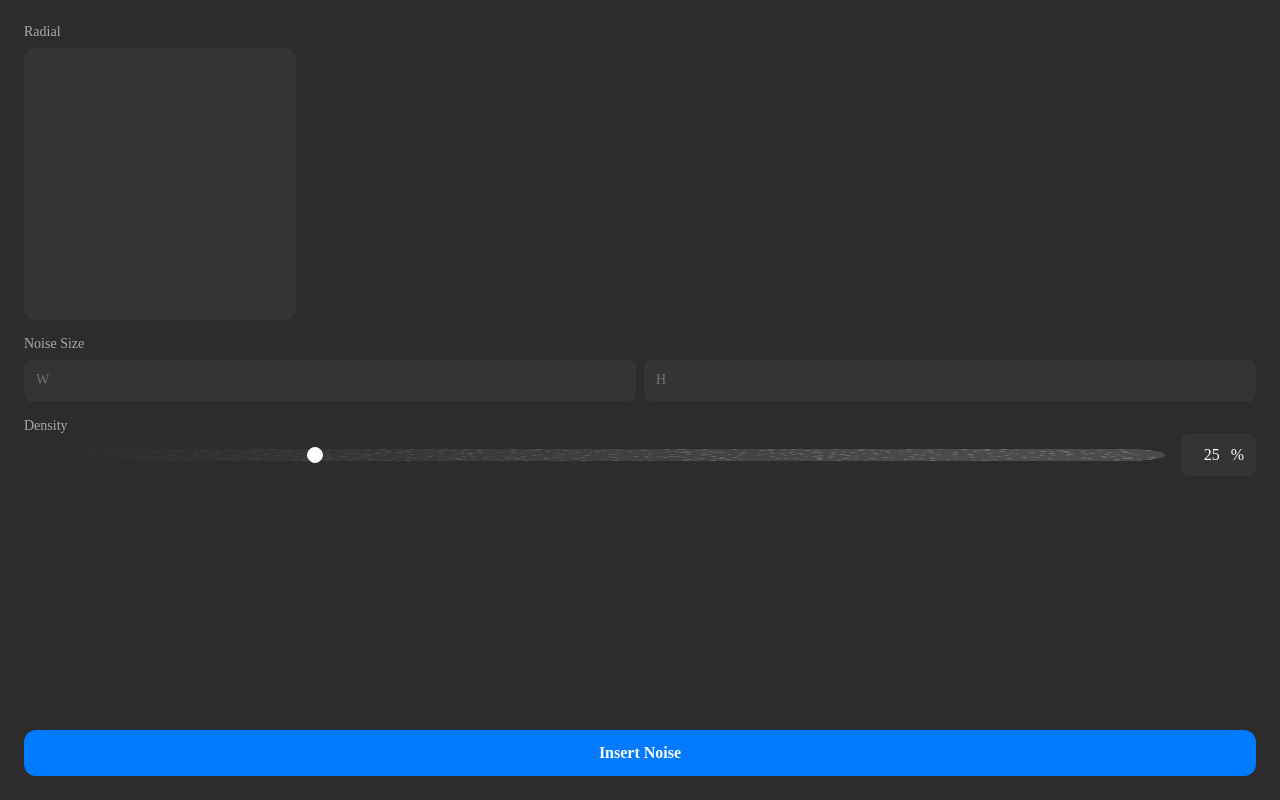
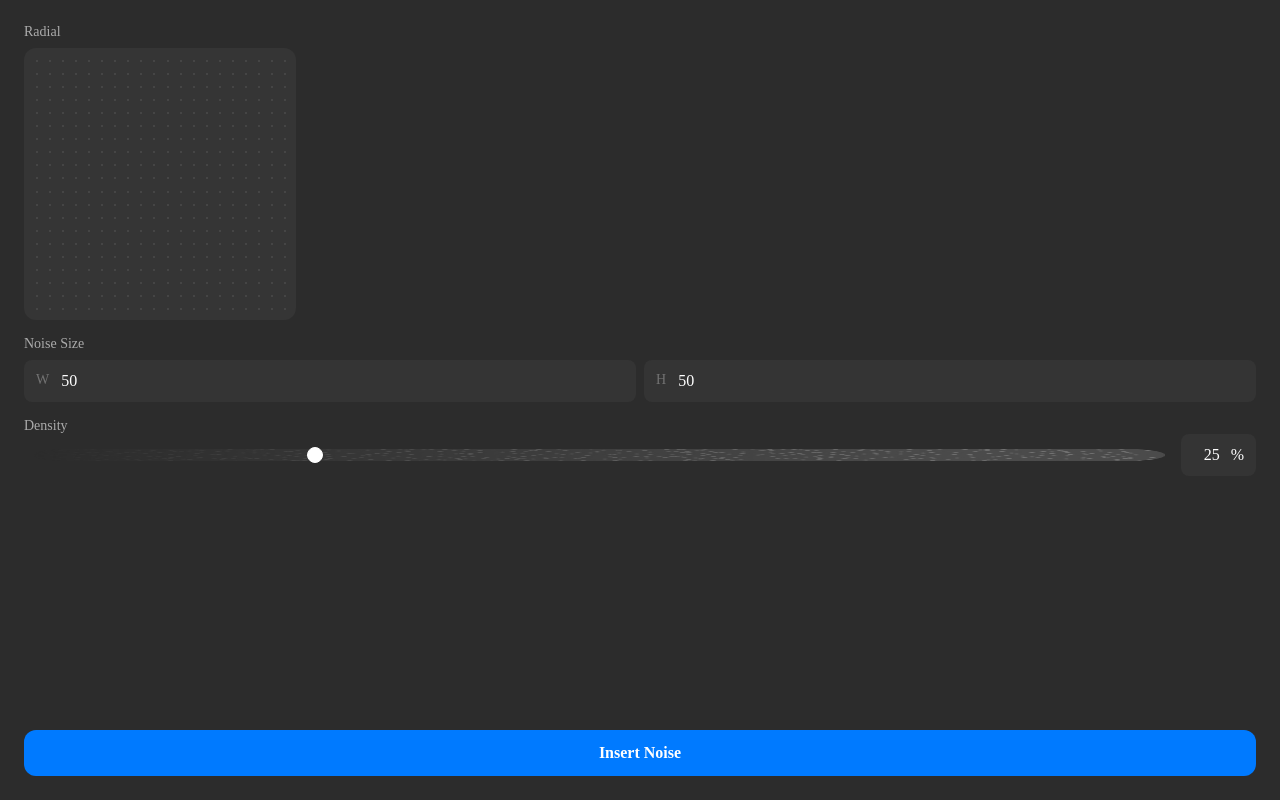
Before and after one commit to alieabbasi/dmazing-noise-generator, a React app: page / in a window 1280 px wide. Built offline with nearby package versions, Linux system fonts and the light colour scheme; a web font is replaced by a local one.

Commit message:
Added logics and point selection

```diff
--- a/src/app/components/App.tsx
+++ b/src/app/components/App.tsx
@@ -2,29 +2,53 @@ import React, { ChangeEvent, useState } from "react";
 import "../styles/app.css";
 import Input from "./Input/Input";
 import Slider from "./Slider/Slider";
+import PointSelector from "./PointSelector/PointSelector";
+import {
+  LinearDensityCreation,
+  ReadialDensityCreation,
+} from "../../typings/interfaces";
 
 function App() {
   const [variables, setVariables] = useState({
-    width: "",
-    height: "",
+    x: -1,
+    y: -1,
+    width: "50",
+    height: "50",
     size: 1,
     density: 25,
   });
 
-  // const onCreate = () => {
-  //   parent.postMessage(
-  //     {
-  //       pluginMessage: {
-  //         type: "create-shapes",
-  //         width: +variables.width,
-  //         height: +variables.height,
-  //         size: +variables.size,
-  //         scale: +variables.distribution,
-  //       },
-  //     },
-  //     "*"
-  //   );
-  // };
+  const onInsert = () => {
+    if (variables.x === -1) {
+      createLinearNoise();
+    } else {
+      createRadialNoise();
+    }
+  };
+
+  const createLinearNoise = () => {
+    const data: LinearDensityCreation = {
+      type: "linear-density",
+      width: +variables.width,
+      height: +variables.height,
+      size: variables.size,
+      density: (100 - variables.density) * 0.09 + 1,
+    };
+    parent.postMessage({ pluginMessage: data });
+  };
+
+  const createRadialNoise = () => {
+    const data: ReadialDensityCreation = {
+      type: "radial-density",
+      width: +variables.width,
+      height: +variables.height,
+      size: variables.size,
+      density: (100 - variables.density) * 0.25 + 1,
+      x: (+variables.width / 19) * (variables.x + 1),
+      y: (+variables.height / 19) * (variables.y + 1),
+    };
+    parent.postMessage({ pluginMessage: data });
+  };
 
   const handleVariableChange = (event: ChangeEvent<HTMLInputElement>) => {
     setVariables((prev) => ({
@@ -33,12 +57,16 @@ function App() {
     }));
   };
 
-  const handleDensityChange = (value: number) => {
+  const densityChangeHandler = (value: number) => {
     setVariables((prev) => ({
       ...prev,
-      density: value,
+      density: value <= 100 ? value : prev.density,
     }));
-  }
+  };
+
+  const pointChangeHandler = (i: number, j: number) => {
+    setVariables((prev) => ({ ...prev, x: i / 19, y: j / 19 }));
+  };
 
   React.useEffect(() => {
     // This is how we read messages sent from the plugin controller
@@ -54,7 +82,7 @@ function App() {
     <div className="app">
       <div>
         <p className="opacity-60">Radial </p>
-        <div className="point-selector-wrapper"></div>
+        <PointSelector onSelect={pointChangeHandler} />
       </div>
       <div>
         <p className="opacity-60">Noise Size</p>
@@ -75,9 +103,15 @@ function App() {
       </div>
       <div className="density-section">
         <p className="opacity-60">Density</p>
-        <Slider value={variables.density} name="density" onChange={handleDensityChange}/>
+        <Slider
+          value={variables.density}
+          name="density"
+          onChange={densityChangeHandler}
+        />
       </div>
-      <button className="prm-btn">Insert Noise</button>
+      <button className="prm-btn" onClick={onInsert}>
+        Insert Noise
+      </button>
     </div>
   );
 }
--- /dev/null
+++ b/src/app/components/PointSelector/PointSelector.tsx
@@ -0,0 +1,80 @@
+import React, { FC, Fragment, useMemo, useState } from "react";
+import "./point-selector.css";
+import SelectionHoverSVG from "../../assets/images/selection-hover.svg";
+import SelectionSVG from "../../assets/images/selection.svg";
+
+interface PointSelectorProps {
+  onSelect: (i: number, j: number) => void;
+}
+
+const PointSelector: FC<PointSelectorProps> = ({ onSelect }) => {
+  const [selectedIJ, setSelectedIJ] = useState<{ i: number; j: number }>({
+    i: undefined,
+    j: undefined,
+  });
+  const circlesArr = useMemo(() => {
+    const arr = [];
+    for (let i = 0; i < 20; i++) {
+      arr.push(i);
+    }
+
+    return arr;
+  }, []);
+
+  const pointSelectionHandler = (i: number, j: number) => {
+    setSelectedIJ({ i, j });
+    onSelect(i, j);
+  };
+
+  return (
+    <div className="point-selector-wrapper">
+      <div className="point-selector">
+        <Circles circlesArr={circlesArr} />
+        {circlesArr.map((i) => (
+          <Fragment key={`fg-${i}`}>
+            {circlesArr.map(
+              (j) =>
+                i < circlesArr.length - 1 &&
+                j < circlesArr.length - 1 && (
+                  <div
+                    className="selectoion-box"
+                    id={`${i}-${j}`}
+                    key={`${i}-${j}`}
+                    onClick={() => pointSelectionHandler(i, j)}
+                  >
+                    {selectedIJ.i === i && selectedIJ.j === j ? (
+                      <div className="selectoion-box-selected">
+                        <img src={SelectionSVG} alt="" />
+                      </div>
+                    ) : (
+                      <div className="selectoion-box-hover">
+                        <img src={SelectionHoverSVG} alt="" />
+                      </div>
+                    )}
+                  </div>
+                )
+            )}
+          </Fragment>
+        ))}
+      </div>
+    </div>
+  );
+};
+
+export default PointSelector;
+
+const Circles = ({ circlesArr }: { circlesArr: any[] }) => (
+  <Fragment>
+    {circlesArr.map((i) => (
+      <Fragment key={`fgg-${i}`}>
+        {circlesArr.map((j) => (
+          <div
+            key={`dot-${i}-${j}`}
+            className="point-selection-dot"
+            style={{ top: i * 13.05, left: j * 13.05 }}
+          ></div>
+        ))}
+      </Fragment>
+    ))}
+  </Fragment>
+);
--- /dev/null
+++ b/src/app/components/PointSelector/point-selector.css
@@ -0,0 +1,50 @@
+.point-selector-wrapper {
+  background-color: #353535;
+  width: 272px;
+  height: 272px;
+  margin-top: 8px;
+  border-radius: 12px;
+  padding: 12px;
+}
+
+.point-selector {
+  position: relative;
+  width: 100%;
+  height:  100%;
+  display: flex;
+  flex-wrap: wrap;
+}
+
+.point-selection-dot {
+  width: 2px;
+  height: 2px;
+  border-radius: 2px;
+  background-color: #4B4B4B;
+  position: absolute;
+}
+
+.selectoion-box {
+  width: 13.05px;
+  height: 13.05px;
+  position: relative;
+  cursor: pointer;
+}
+
+.selectoion-box-hover {
+  position: absolute;
+  top: 50%;
+  left: 50%;
+  transform: translateX(-50%) translateY(-50%);
+  display: none;
+}
+
+.selectoion-box-selected {
+  position: absolute;
+  top: 50%;
+  left: 50%;
+  transform: translateX(-50%) translateY(-50%);
+}
+
+.selectoion-box:hover > .selectoion-box-hover {
+  display: block;
+}
--- a/src/app/styles/app.css
+++ b/src/app/styles/app.css
@@ -7,14 +7,6 @@
 
 .app > *:not(:first-child) {
   margin-top: 16px;
-}
-
-.point-selector-wrapper {
-  background-color: #353535;
-  width: 272px;
-  height: 272px;
-  margin-top: 8px;
-  border-radius: 12px;
 }
 
 .inputs {
--- a/src/plugin/controller.ts
+++ b/src/plugin/controller.ts
@@ -1,59 +1,16 @@
+import { LinearDensityCreation, ReadialDensityCreation } from "../typings/interfaces";
+import { linearCreation } from "./linearCreation";
+import { radialCreation } from "./radialCreation";
+
 figma.showUI(__html__);
 
 figma.ui.resize(320, 572);
 
-figma.ui.onmessage = (pluginMessage: {
-  type: string;
-  width: number;
-  height: number;
-  size: number;
-  scale: number;
-}) => {
-  if (pluginMessage.type === "create-shapes") {
-    const { width, height, size } = pluginMessage;
-    const num = 5;
-    const scale = pluginMessage.scale * num;
-    const rowCount = Math.floor(+height / scale);
-    const colCount = Math.floor(+width / scale);
-    console.log("rowCount", rowCount);
-    console.log("colCount", colCount);
-
-    const mainFrame = figma.createFrame();
-    mainFrame.resize(width, height);
-    mainFrame.fills = [
-      {
-        color: { r: 1, g: 1, b: 1 },
-        type: "SOLID",
-        opacity: 0,
-      },
-    ];
-    for (let i = 0; i < rowCount; i++) {
-      for (let j = 0; j < colCount; j++) {
-        for (let k = 0; k < Math.pow(num, 2); k++) {
-          const x = Math.random() * scale + j * scale - size / 2;
-          const y = Math.random() * scale + i * scale - size / 2;
-          const dot = figma.createEllipse();
-          dot.resize(size, size);
-          dot.fills = [
-            {
-              color: { r: 0, g: 0, b: 0 },
-              type: "SOLID",
-            },
-          ];
-          mainFrame.appendChild(dot);
-          dot.x = x;
-          dot.y = y;
-        }
-      }
-    }
-    //delete next 3 lines
-    const parentFrame = figma.root.findOne(
-      (node) => node.type === "FRAME" && node.name === "Frame 14741"
-    ) as FrameNode;
-    if (parentFrame) parentFrame.appendChild(mainFrame);
-    else console.log("Frame not found");
-
-    figma.viewport.scrollAndZoomIntoView([mainFrame]);
+figma.ui.onmessage = (pluginMessage: LinearDensityCreation | ReadialDensityCreation) => {
+  if (pluginMessage.type === "linear-density") {
+    linearCreation(pluginMessage)
+  } else if (pluginMessage.type === "radial-density") {
+    radialCreation(pluginMessage)
   }
 
   figma.closePlugin();
--- /dev/null
+++ b/src/plugin/linearCreation.ts
@@ -0,0 +1,40 @@
+import { LinearDensityCreation } from "../typings/interfaces";
+
+export const linearCreation = (data: LinearDensityCreation) => {
+  const { width, height, size } = data;
+    const num = 5;
+    const scale = data.density * num;
+    const rowCount = Math.floor(+height / scale);
+    const colCount = Math.floor(+width / scale);
+
+    const mainFrame = figma.createFrame();
+    mainFrame.resize(width, height);
+    mainFrame.fills = [
+      {
+        color: { r: 1, g: 1, b: 1 },
+        type: "SOLID",
+        opacity: 0,
+      },
+    ];
+    for (let i = 0; i < rowCount; i++) {
+      for (let j = 0; j < colCount; j++) {
+        for (let k = 0; k < Math.pow(num, 2); k++) {
+          const x = Math.random() * scale + j * scale - size / 2;
+          const y = Math.random() * scale + i * scale - size / 2;
+          const dot = figma.createEllipse();
+          dot.resize(size, size);
+          dot.fills = [
+            {
+              color: { r: 0, g: 0, b: 0 },
+              type: "SOLID",
+            },
+          ];
+          mainFrame.appendChild(dot);
+          dot.x = x;
+          dot.y = y;
+        }
+      }
+    }
+
+    figma.viewport.scrollAndZoomIntoView([mainFrame]);
+}
--- /dev/null
+++ b/src/plugin/radialCreation.ts
@@ -0,0 +1,94 @@
+import { ReadialDensityCreation } from "../typings/interfaces";
+
+export const radialCreation = (data: ReadialDensityCreation) => {
+  const { width, height, size, density, x: rootX, y: rootY } = data;
+  const rowCount = Math.floor(+height / density);
+  const colCount = Math.floor(+width / density);
+  const mainFrame = figma.createFrame();
+
+  mainFrame.resize(width, height);
+  mainFrame.fills = [
+    {
+      color: { r: 1, g: 1, b: 1 },
+      type: "SOLID",
+      opacity: 0,
+    },
+  ];
+
+  const totalCount = rowCount * colCount;
+  const maxDistance = calculateMaxDistance(width, height, rootX, rootY);
+
+  radiusLinearRandomGeneration(
+    mainFrame,
+    maxDistance,
+    totalCount,
+    rootX,
+    rootY,
+    size
+  );
+
+  figma.viewport.scrollAndZoomIntoView([mainFrame]);
+};
+
+const calculateMaxDistance = (
+  width: number,
+  height: number,
+  rootX: number,
+  rootY: number
+) => {
+  const d1 = Math.sqrt(Math.pow(rootX, 2) + Math.pow(rootY, 2));
+  const d2 = Math.sqrt(Math.pow(width - rootX, 2) + Math.pow(rootY, 2));
+  const d3 = Math.sqrt(Math.pow(rootX, 2) + Math.pow(height - rootY, 2));
+  const d4 = Math.sqrt(
+    Math.pow(width - rootX, 2) + Math.pow(height - rootY, 2)
+  );
+  return Math.max(d1, d2, d3, d4);
+};
+
+const radiusLinearRandomGeneration = (
+  frame: FrameNode,
+  maxDistance: number,
+  totalCount: number,
+  rootX: number,
+  rootY: number,
+  size: number
+) => {
+  const coefficient = 5;
+  const circlesCount = Math.floor(totalCount / coefficient);
+  const rCoef = maxDistance / circlesCount;
+  let radius = rCoef;
+
+  addEllipseToFrame(frame, rootX, rootY, size);
+  for (let i = 0; i < circlesCount; i++) {
+    for (let j = 0; j < coefficient; j++) {
+      const deg = Math.random() * 2 * Math.PI;
+      const deltaY = radius * Math.cos(deg);
+      const dotY = rootY + deltaY;
+      const deltaX = radius * Math.sin(deg);
+      const dotX = rootX + deltaX;
+
+      addEllipseToFrame(frame, dotX, dotY, size);
+    }
+
+    radius = radius + rCoef;
+  }
+};
+
+const addEllipseToFrame = (
+  frame: FrameNode,
+  x: number,
+  y: number,
+  size: number
+) => {
+  const dot = figma.createEllipse();
+  dot.resize(size, size);
+  dot.fills = [
+    {
+      color: { r: 0, g: 0, b: 0 },
+      type: "SOLID",
+    },
+  ];
+  frame.appendChild(dot);
+  dot.x = x;
+  dot.y = y;
+};
--- /dev/null
+++ b/src/typings/interfaces.ts
@@ -0,0 +1,17 @@
+export interface LinearDensityCreation {
+  type: "linear-density",
+  width: number;
+  height: number;
+  size: number;
+  density: number;
+}
+
+export interface ReadialDensityCreation {
+  type: "radial-density",
+  width: number;
+  height: number;
+  size: number;
+  density: number;
+  x: number;
+  y: number;
+}
```
Also changed, not shown: src/app/assets/images/selection-hover.svg (added), src/app/assets/images/selection.svg (added).
